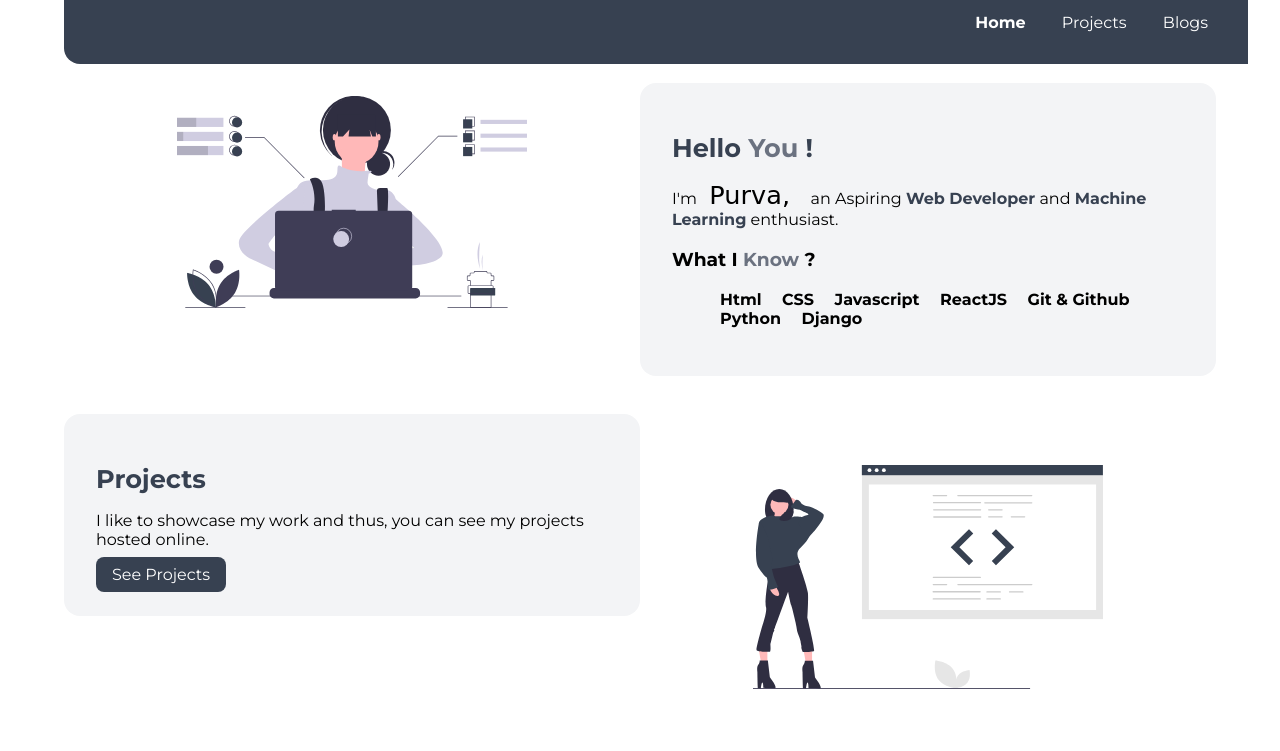
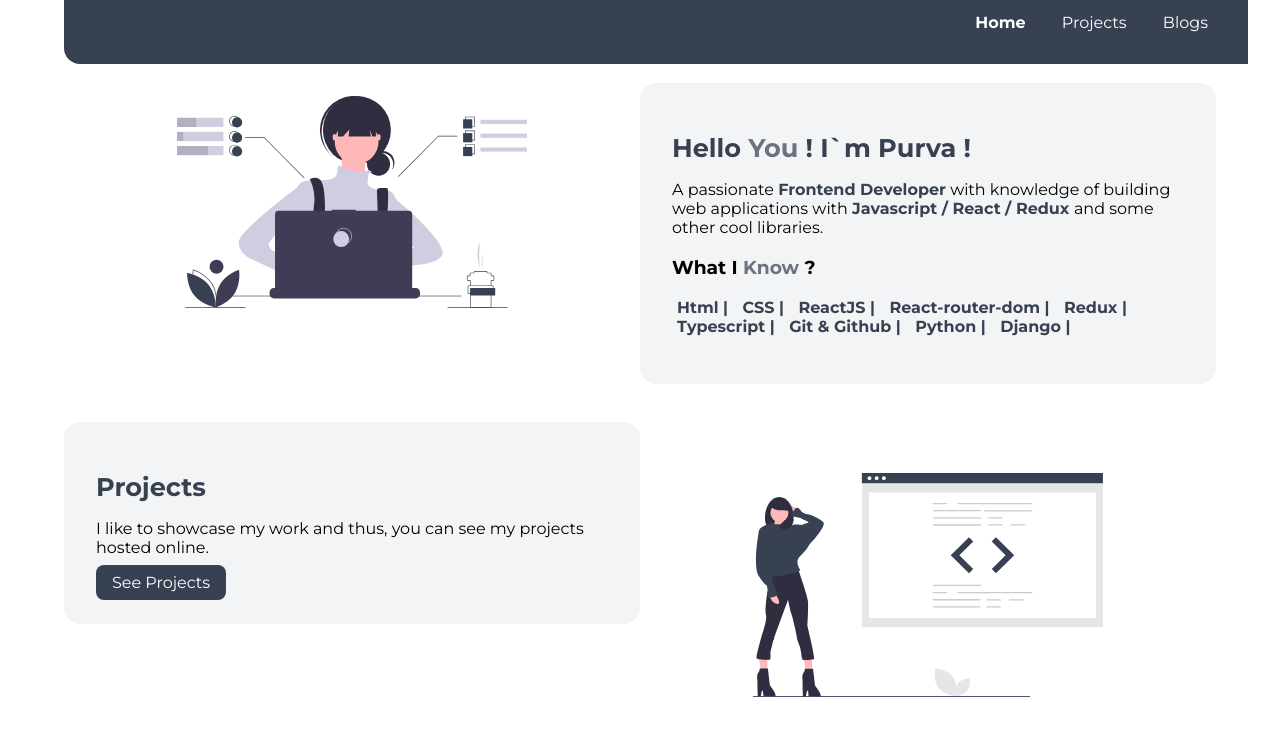
Before and after one commit to purvasharmadev/Purva-Sharma-Portfolio, a plain HTML site: page index.html in a window 1280 px wide. Shown: the part 49-800 px from the top of the page. Drawn offline with Linux system fonts and the light colour scheme; a web font is replaced by a local one.

Commit message:
style: minor changes

```diff
--- a/index.html
+++ b/index.html
@@ -37,25 +37,41 @@
         <div class="column">
             <br>
             <div class="section ow container">
-                <h1>Hello <span style="color:#6B7280;">You</span> !</h1>
-                 <p>I'm <span class="myName"> &nbsp;Purva, &nbsp;</span> an Aspiring <span class="highlight"> Web Developer</span> and <span class="highlight">Machine Learning</span> enthusiast.
+                <h1>Hello <span style="color:#6B7280;">You</span> ! I`m Purva !</h1>
+                <p>A passionate <span class="highlight">Frontend Developer</span>
+                    with knowledge of building web applications with <span class="highlight">Javascript / React / Redux </span> and some other cool libraries.
                 </p>
+
                 <p><h3  class="iKnow">What I <span style="color: #6B7280;">Know </span>? </h3>
-
-                 <ul class="list-non-bullet techList">
-
-                     <strong>
-                    <li class="list-item-inline"> Html</li>
-                     <li class="list-item-inline"> CSS</li>
-                     <li class="list-item-inline"> Javascript</li>
-                     <li class="list-item-inline"> ReactJS</li>
-
-
-                     <li class="list-item-inline"> Git & Github</li>
-                     <li class="list-item-inline"> Python</li>
-                     <li class="list-item-inline"> Django</li>
-                    </strong>
-                    </ul>
+                    <div class="skill-container">
+                        <span>
+                            Html |
+                        </span>
+                        <span>
+                            CSS  |
+                        </span>
+                        <span>
+                        ReactJS  |
+                        </span>
+                        <span>
+                            React-router-dom  |
+                        </span>
+                        <span>
+                            Redux  |
+                        </span>
+                        <span>
+                            Typescript  |
+                        </span>
+                        <span>
+                            Git & Github  |
+                        </span>
+                        <span>
+                            Python  |
+                        </span>
+                        <span>
+                            Django  |
+                        </span>
+                    </div>
             </p>
              </div>
         </div>
--- a/style.css
+++ b/style.css
@@ -17,6 +17,18 @@ body {
     font-family: 'Redressed', cursive;
     font-size: 2vw;
 }
+
+.highlight{
+    color: #6B7280;
+}
+
+
+.skill-container span{
+    margin: 5px;
+    font-weight: bold;
+    color: var(--primary-color);
+}
+
 hr {
     margin: 2rem 0rem;
 }
@@ -255,7 +267,6 @@ hr {
     max-width: 100%;
     max-height: 100%;
     text-align: justify;
-    color: ;
 }
 .card h3{
     text-align: center;
@@ -463,7 +474,7 @@ hr {
         padding:0rem 1rem ;
         }
 
-  } */ */
+  } */
 
 
 /* ----------------------------------- */
```
Also changed, not shown: blogs.html (+15 -5 lines), projects.html (+1 -1 lines).
